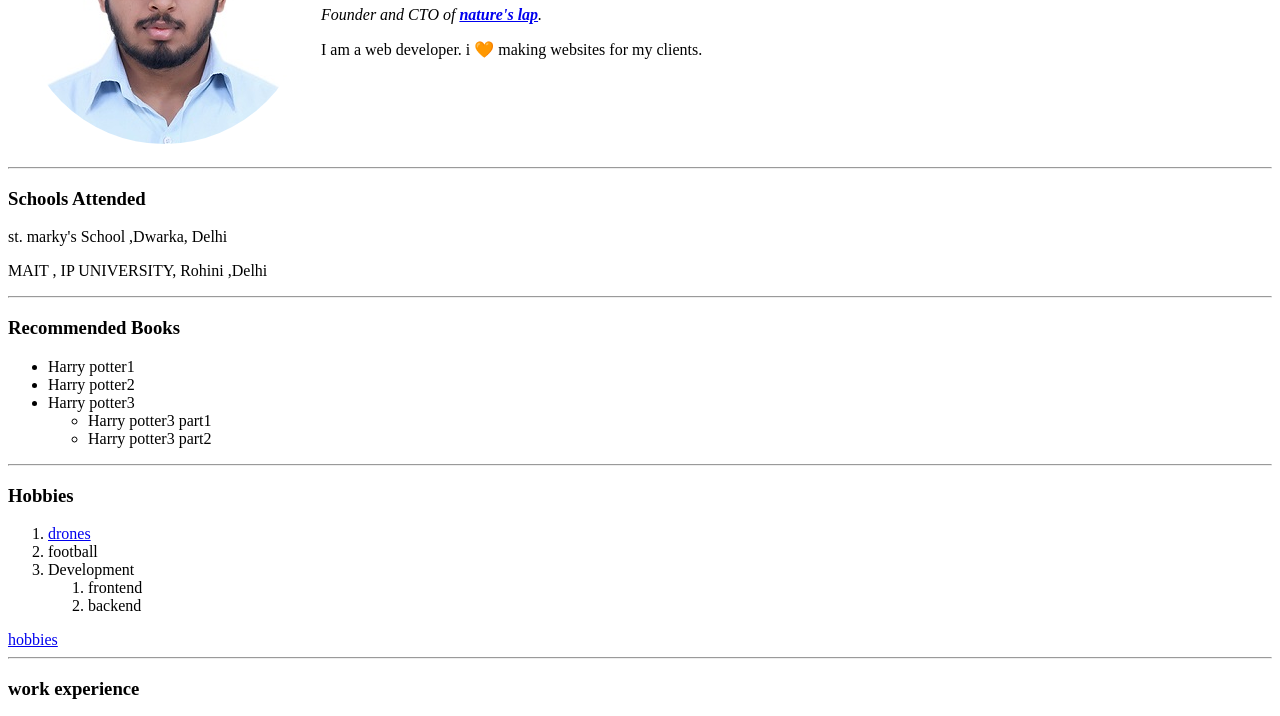
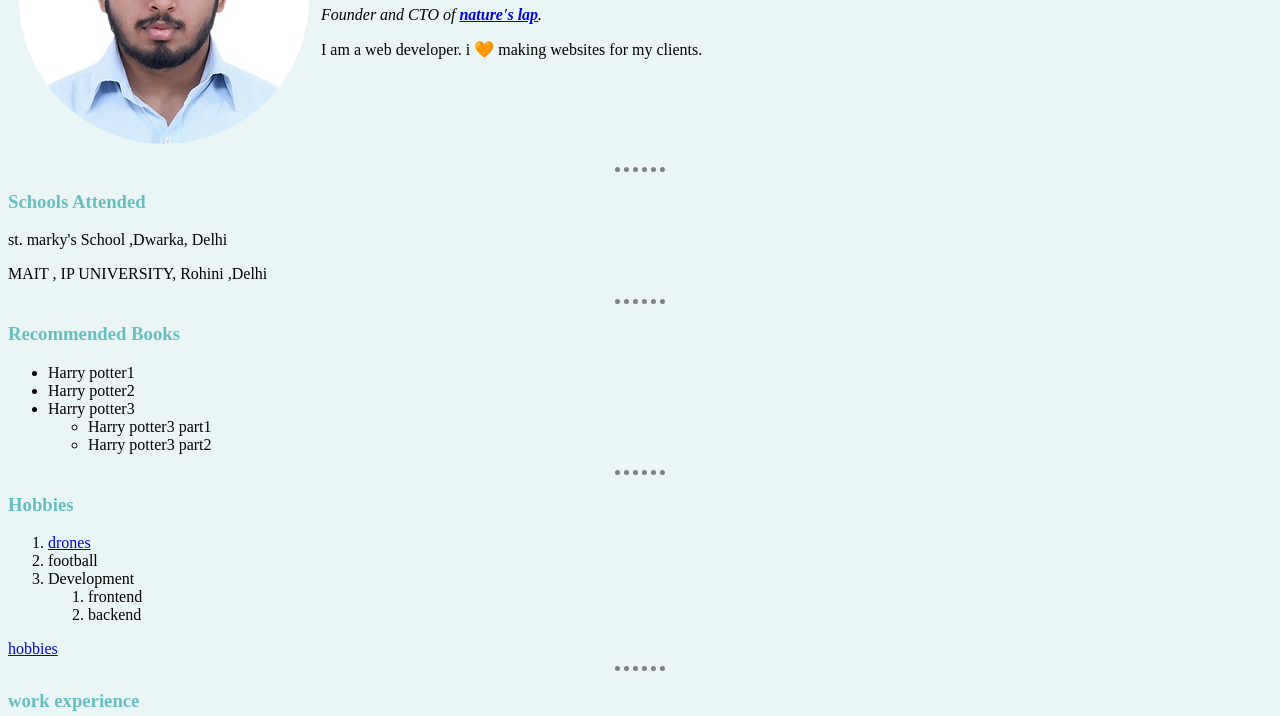
Before and after one commit to vasu9691/webhosting1, a plain HTML site: page index.html in a window 1280 px wide. Shown: the part 165-881 px from the top of the page. Drawn offline with Linux system fonts and the light colour scheme; files that its build step writes are made by us from their sources; the site is published under a folder, as on GitHub Pages, so addresses that start at the root find nothing.

Commit message:
changed link2

```diff
--- a/index.html
+++ b/index.html
@@ -9,7 +9,7 @@
      <!-- 7 embedding css code using style tab i.e intrnal css -->
         <!-- same code is now in styles.css files as external css.... -->
           <!--....connected to index.html using link tab . -->
-    <link rel="stylesheet" href="/webhosting1/css/styles.css">
+    <link rel="stylesheet" href="css/styles.css">
 
 
 <!-- 6 using style tag to css style bodys' background color and hr tag -->
```
